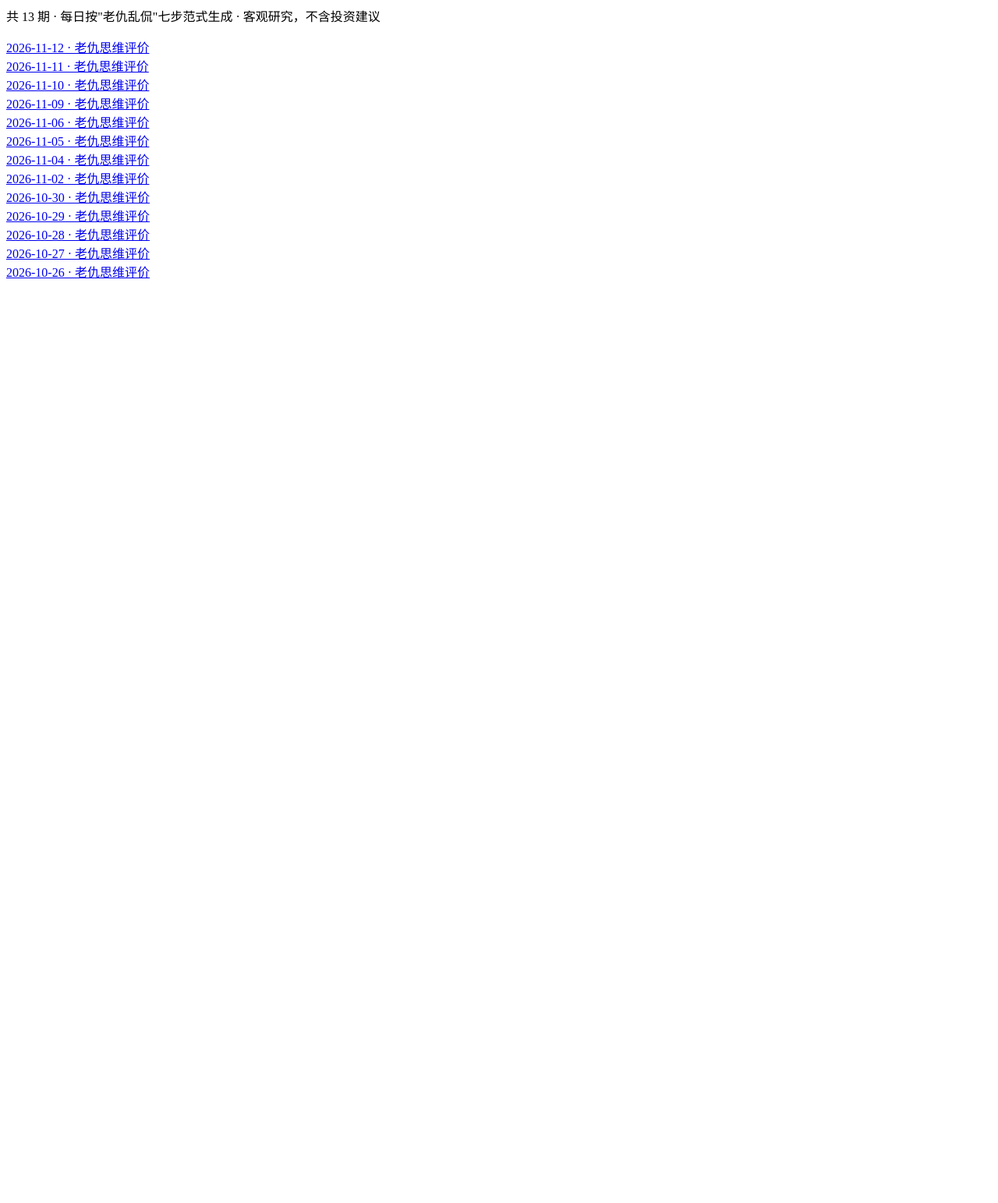
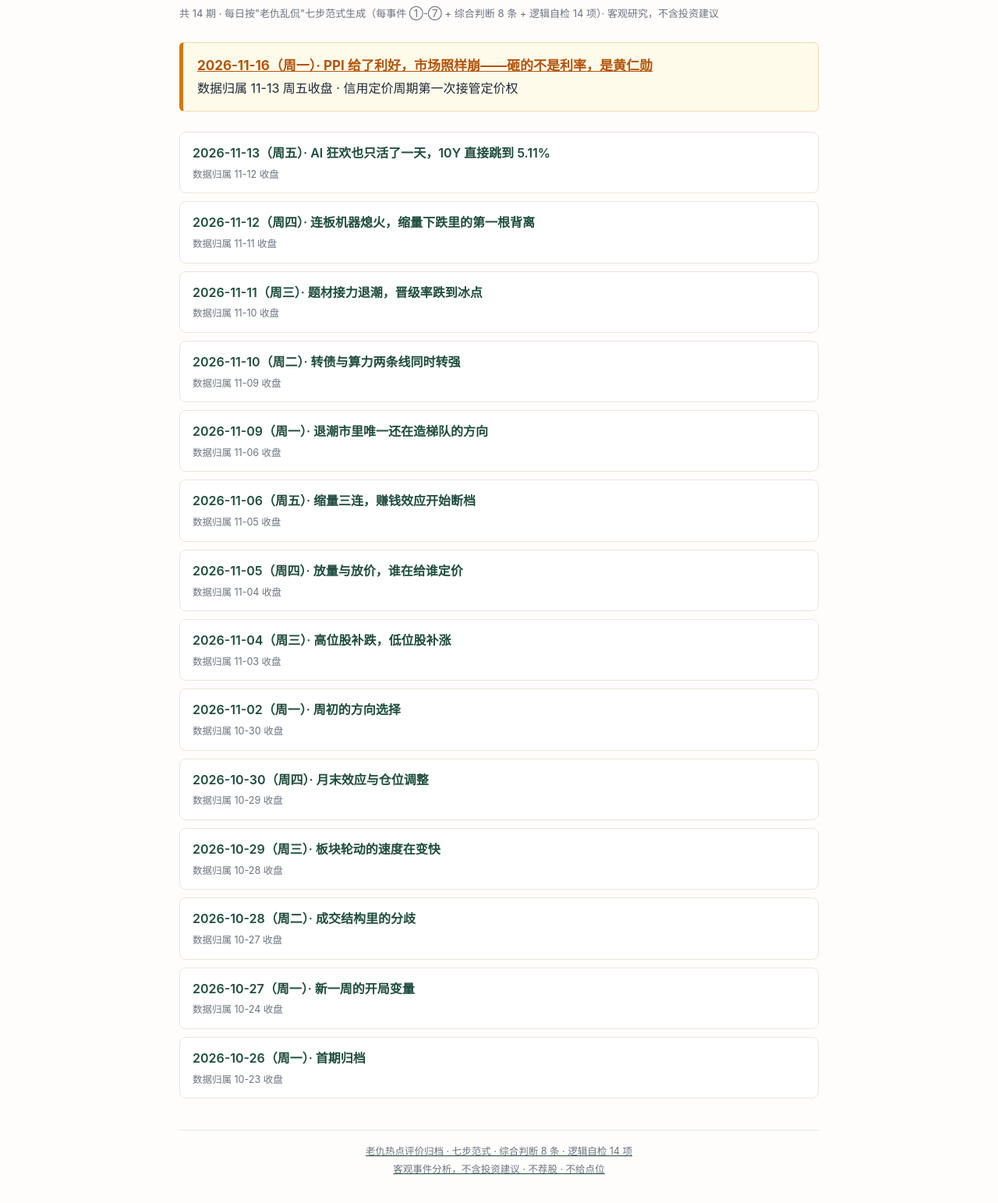
Before and after one commit to 951367983/laoqiu-hotspot-review, a plain HTML site: page index.html in a window 1280 px wide. Shown: the part 113-1656 px from the top of the page at 78% size. Before the commit the page ends 800 px from the top, so only its background shows below. Drawn offline with Linux system fonts and the light colour scheme.

Commit message:
laoqiu: index.html 2026-11-16

```diff
--- a/index.html
+++ b/index.html
@@ -1,38 +1,60 @@
-<!doctype html><html lang="zh-CN"><head><meta charset="utf-8">
+<!doctype html>
+<html lang="zh-CN"><head><meta charset="utf-8">
 <meta name="viewport" content="width=device-width,initial-scale=1">
-<title>老仇热点评价归档</title><style>
-body{{font-family:-apple-system,"PingFang SC","Microsoft YaHei",sans-serif;max-width:820px;margin:0 auto;padding:32px 24px;color:#1f2937;line-height:1.8;font-size:16px;background:#fefdfb}}
-h1{{color:#1f4d3f;font-size:26px;border-bottom:3px solid #1f4d3f;padding-bottom:12px;margin-top:8px}}
-h2{{color:#1f4d3f;font-size:21px;margin-top:36px;border-left:5px solid #d97706;padding-left:12px}}
-h3{{color:#b45309;font-size:17px;margin-top:24px}}
-blockquote{{border-left:4px solid #d97706;background:#fef3c7;margin:16px 0;padding:12px 16px;color:#78350f;border-radius:0 6px 6px 0}}
-table{{border-collapse:collapse;width:100%;margin:16px 0;font-size:14px}}
-th{{background:#1f4d3f;color:#fff;padding:10px 12px;text-align:left;font-weight:600}}
-td{{padding:8px 12px;border-bottom:1px solid #e5e7eb}}
-tr:nth-child(even){{background:#f9fafb}}
-strong{{color:#1f4d3f}}
-hr{{border:none;border-top:2px solid #e5e7eb;margin:28px 0}}
-a{{color:#1f4d3f}}
-.meta{{color:#6b7280;font-size:13px;margin-bottom:24px}}
-.back{{display:inline-block;margin-bottom:20px;padding:6px 14px;background:#1f4d3f;color:#fff !important;border-radius:6px;text-decoration:none;font-size:14px}}
-code{{background:#f3f4f6;padding:2px 6px;border-radius:3px;font-size:14px}}
+<title>老仇热点评价归档</title>
+<style>
+body{font-family:-apple-system,"PingFang SC","Microsoft YaHei",sans-serif;max-width:820px;margin:0 auto;padding:32px 24px;color:#1f2937;line-height:1.8;font-size:16px;background:#fefdfb}
+h1{color:#1f4d3f;font-size:26px;border-bottom:3px solid #1f4d3f;padding-bottom:12px;margin-top:8px}
+h2{color:#1f4d3f;font-size:21px;margin-top:36px;border-left:5px solid #d97706;padding-left:12px}
+h3{color:#b45309;font-size:17px;margin-top:24px}
+blockquote{border-left:4px solid #d97706;background:#fef3c7;margin:16px 0;padding:12px 16px;color:#78350f;border-radius:0 6px 6px 0}
+table{border-collapse:collapse;width:100%;margin:16px 0;font-size:14px}
+th{background:#1f4d3f;color:#fff;padding:10px 12px;text-align:left;font-weight:600}
+td{padding:8px 12px;border-bottom:1px solid #e5e7eb}
+tr:nth-child(even){background:#f9fafb}
+strong{color:#1f4d3f}
+hr{border:none;border-top:2px solid #e5e7eb;margin:28px 0}
+a{color:#1f4d3f}
+.meta{color:#6b7280;font-size:13px;margin-bottom:24px}
+.back{display:inline-block;margin-bottom:20px;padding:6px 14px;background:#1f4d3f;color:#fff !important;border-radius:6px;text-decoration:none;font-size:14px}
+code{background:#f3f4f6;padding:2px 6px;border-radius:3px;font-size:14px}
+.latest{background:#fffbeb;border:1px solid #f3d9a8;border-left:5px solid #d97706;border-radius:6px;padding:14px 18px;margin-bottom:26px;list-style:none}
+.list{list-style:none;padding:0;margin:0}
+.list li{margin:0 0 10px;padding:12px 16px;background:#fff;border:1px solid #ebe6dc;border-radius:8px;transition:border-color .15s}
+.list li:hover{border-color:#1f4d3f}
+.list a{text-decoration:none;font-weight:600;display:block}
+.list .d{color:#6b7280;font-size:12.5px;font-weight:400;margin-top:2px}
+footer{margin-top:40px;padding-top:16px;border-top:1px solid #e5e7eb;color:#6b7280;font-size:12.5px;text-align:center}
+@media (max-width:640px){body{padding:22px 16px;font-size:15px} h1{font-size:22px}}
 </style></head><body>
-<li><a href="./2026-11-13.html" style="color:#1f4d3f;font-weight:600;">2026-11-13（周五）AI狂欢也只活了一天，10Y直接跳到5.11%</a></li>
 
 <h1>老仇热点评价归档</h1>
-<p class="meta">共 13 期 · 每日按"老仇乱侃"七步范式生成 · 客观研究，不含投资建议</p>
-<ul style="list-style:none;padding:0"><li><a href="./2026-11-12.html">2026-11-12 · 老仇思维评价</a></li>
-<li><a href="./2026-11-11.html">2026-11-11 · 老仇思维评价</a></li>
-<li><a href="./2026-11-10.html">2026-11-10 · 老仇思维评价</a></li>
-<li><a href="./2026-11-09.html">2026-11-09 · 老仇思维评价</a></li>
-<li><a href="./2026-11-06.html">2026-11-06 · 老仇思维评价</a></li>
-<li><a href="./2026-11-05.html">2026-11-05 · 老仇思维评价</a></li>
-<li><a href="./2026-11-04.html">2026-11-04 · 老仇思维评价</a></li>
-<li><a href="./2026-11-02.html">2026-11-02 · 老仇思维评价</a></li>
-<li><a href="./2026-10-30.html">2026-10-30 · 老仇思维评价</a></li>
-<li><a href="./2026-10-29.html">2026-10-29 · 老仇思维评价</a></li>
-<li><a href="./2026-10-28.html">2026-10-28 · 老仇思维评价</a></li>
-<li><a href="./2026-10-27.html">2026-10-27 · 老仇思维评价</a></li>
-<li><a href="./2026-10-26.html">2026-10-26 · 老仇思维评价</a></li>
+<p class="meta">共 14 期 · 每日按"老仇乱侃"七步范式生成（每事件 ①-⑦ + 综合判断 8 条 + 逻辑自检 14 项）· 客观研究，不含投资建议</p>
+
+<ul class="latest">
+  <li><a href="./2026-11-16.html" style="color:#b45309;font-weight:700;font-size:17px;">2026-11-16（周一）· PPI 给了利好，市场照样崩——砸的不是利率，是黄仁勋</a>
+  <div class="d">数据归属 11-13 周五收盘 · 信用定价周期第一次接管定价权</div></li>
 </ul>
+
+<ul class="list">
+<li><a href="./2026-11-13.html">2026-11-13（周五）· AI 狂欢也只活了一天，10Y 直接跳到 5.11%</a><div class="d">数据归属 11-12 收盘</div></li>
+<li><a href="./2026-11-12.html">2026-11-12（周四）· 连板机器熄火，缩量下跌里的第一根背离</a><div class="d">数据归属 11-11 收盘</div></li>
+<li><a href="./2026-11-11.html">2026-11-11（周三）· 题材接力退潮，晋级率跌到冰点</div><div class="d">数据归属 11-10 收盘</div></li>
+<li><a href="./2026-11-10.html">2026-11-10（周二）· 转债与算力两条线同时转强</div><div class="d">数据归属 11-09 收盘</div></li>
+<li><a href="./2026-11-09.html">2026-11-09（周一）· 退潮市里唯一还在造梯队的方向</div><div class="d">数据归属 11-06 收盘</div></li>
+<li><a href="./2026-11-06.html">2026-11-06（周五）· 缩量三连，赚钱效应开始断档</div><div class="d">数据归属 11-05 收盘</div></li>
+<li><a href="./2026-11-05.html">2026-11-05（周四）· 放量与放价，谁在给谁定价</div><div class="d">数据归属 11-04 收盘</div></li>
+<li><a href="./2026-11-04.html">2026-11-04（周三）· 高位股补跌，低位股补涨</div><div class="d">数据归属 11-03 收盘</div></li>
+<li><a href="./2026-11-02.html">2026-11-02（周一）· 周初的方向选择</div><div class="d">数据归属 10-30 收盘</div></li>
+<li><a href="./2026-10-30.html">2026-10-30（周四）· 月末效应与仓位调整</div><div class="d">数据归属 10-29 收盘</div></li>
+<li><a href="./2026-10-29.html">2026-10-29（周三）· 板块轮动的速度在变快</div><div class="d">数据归属 10-28 收盘</div></li>
+<li><a href="./2026-10-28.html">2026-10-28（周二）· 成交结构里的分歧</div><div class="d">数据归属 10-27 收盘</div></li>
+<li><a href="./2026-10-27.html">2026-10-27（周一）· 新一周的开局变量</div><div class="d">数据归属 10-24 收盘</div></li>
+<li><a href="./2026-10-26.html">2026-10-26（周一）· 首期归档</div><div class="d">数据归属 10-23 收盘</div></li>
+</ul>
+
+<footer>
+老仇热点评价归档 · 七步范式 · 综合判断 8 条 · 逻辑自检 14 项<br>
+客观事件分析，不含投资建议 · 不荐股 · 不给点位
+</footer>
 </body></html>
```
